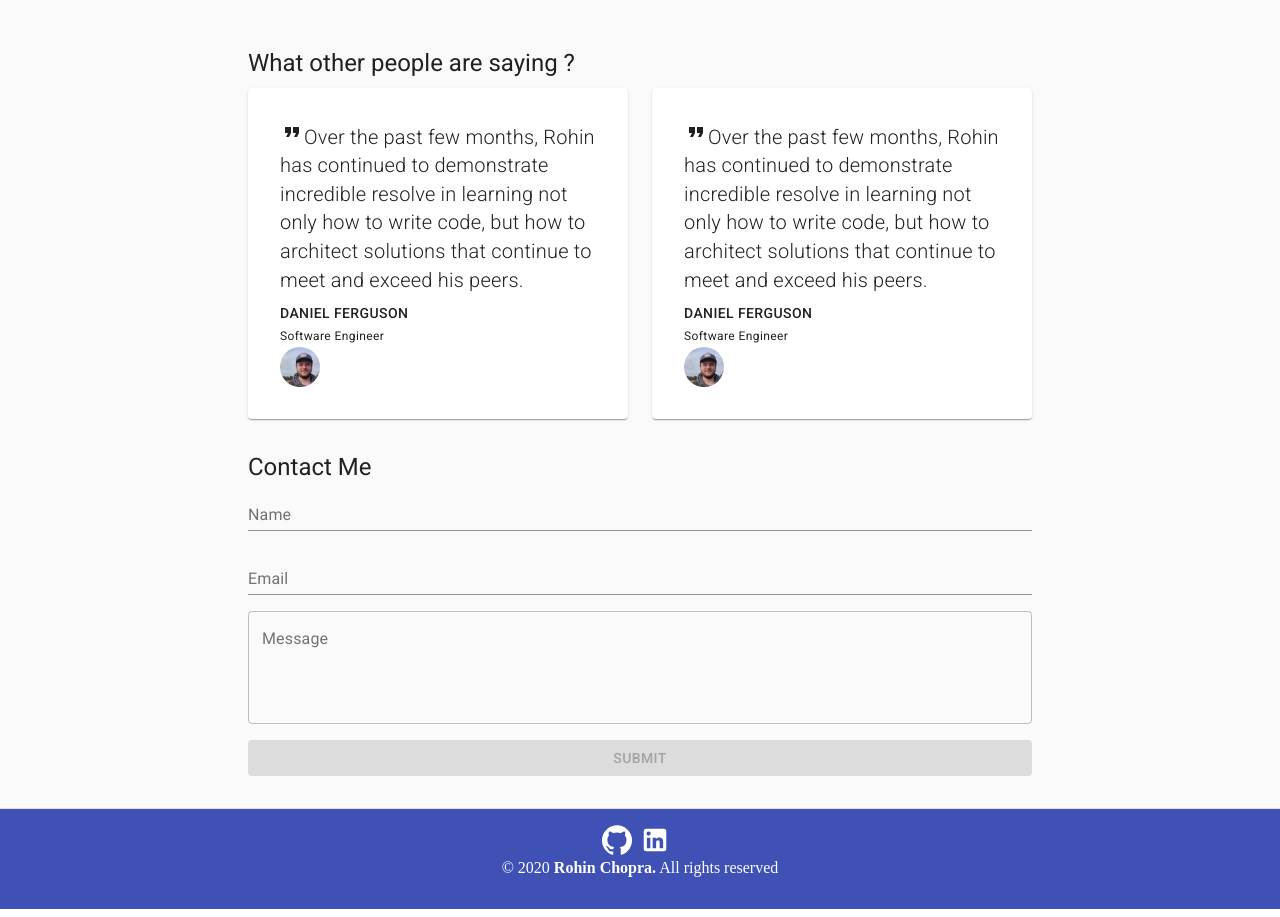
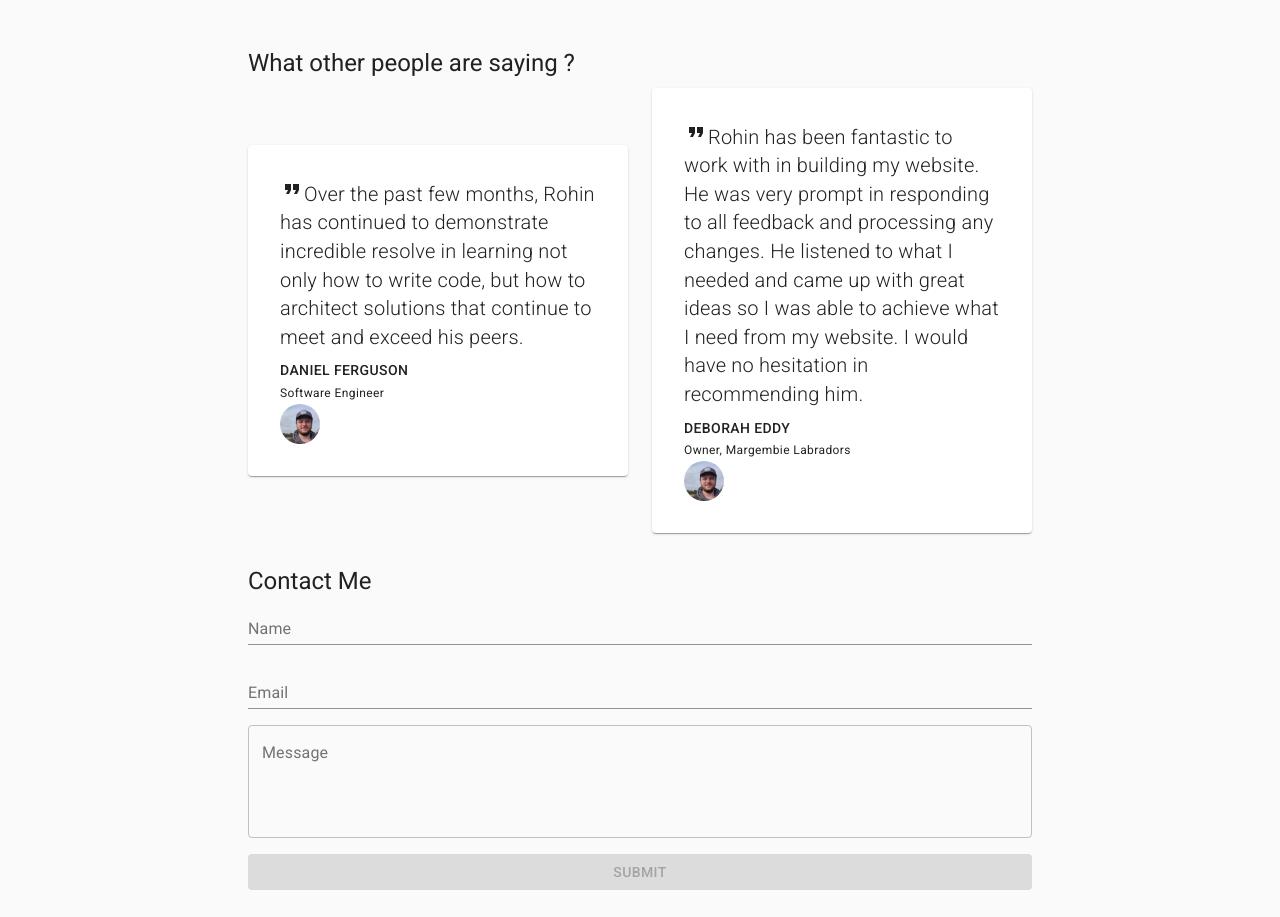
Before and after one commit to SunithaSriV/Sunitha-Vanapalli, a React (Create React App) app in the folder client/: page / in a window 1280 px wide. Shown: the part 2140-3057 px from the top of the page. Built offline with nearby package versions, Linux system fonts and the light colour scheme.

Commit message:
added another testimonial

```diff
--- a/client/src/pages/index.js
+++ b/client/src/pages/index.js
@@ -324,9 +324,9 @@ const HomePage = () => {
             </Grid>
             <Grid item xl={6} lg={6} md={6} xs={12}>
               <TestimonialCard
-                content="Over the past few months, Rohin has continued to demonstrate incredible resolve in learning not only how to write code, but how to architect solutions that continue to meet and exceed his peers."
-                name="Daniel Ferguson"
-                subtitle="Software Engineer"
+                content="Rohin has been fantastic to work with in building my website. He was very prompt in responding to all feedback and processing any changes. He listened to what I needed and came up with great ideas so I was able to achieve what I need from my website. I would have no hesitation in recommending him."
+                name="Deborah Eddy"
+                subtitle="Owner, Margembie Labradors"
                 imgSrc={danielImg}
               />
             </Grid>
```
